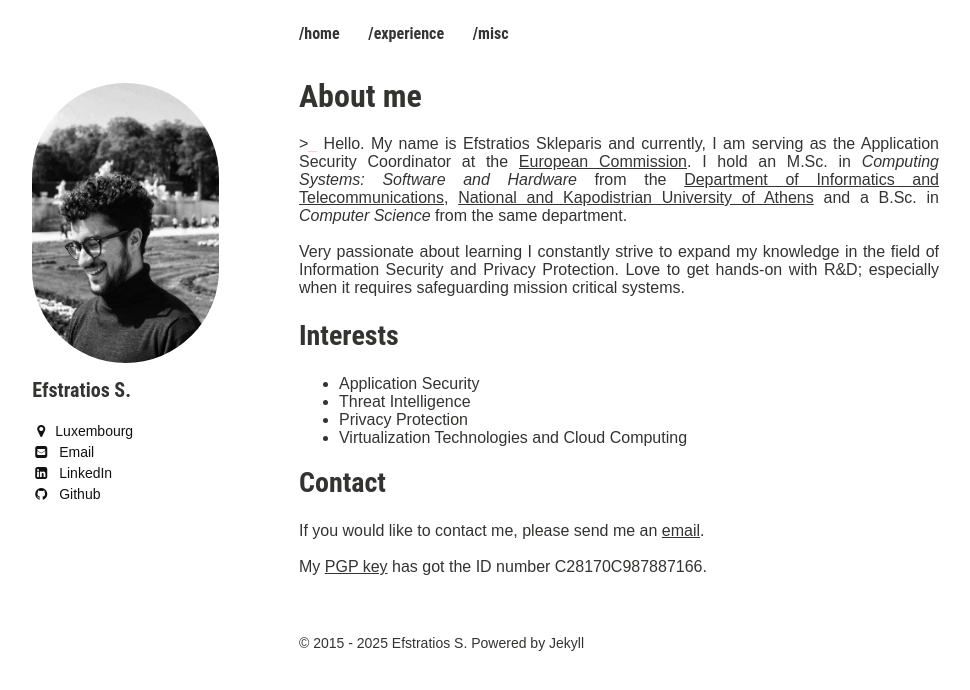
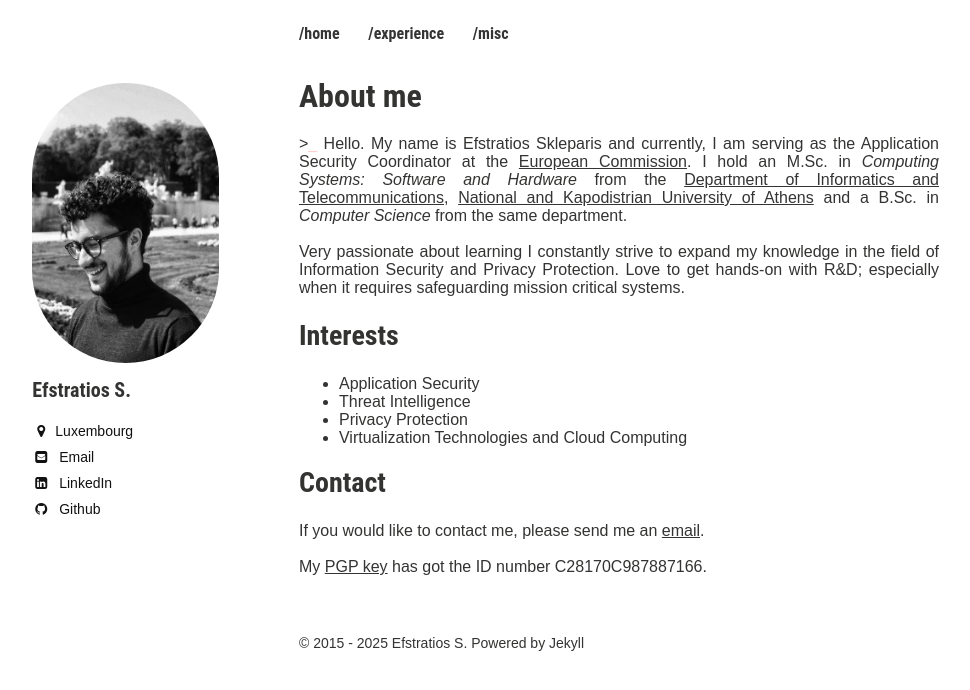
Before and after one commit to efstratios/efstratios.github.io, a Jekyll site: the page built from index.md, in a window 1280 px wide. Shown: the top 690 px of the page, without its empty margins (21-991 px from the left). Built offline with Jekyll 4.4.1, drawn with Linux system fonts in a browser that asks for light colours.

Commit message:
added more margin for accessibility

```diff
--- a/_includes/_author-bio.html
+++ b/_includes/_author-bio.html
@@ -12,16 +12,16 @@
 
   <h3 itemprop="name">{{ author.name }}</h3>
   <p>{{ author.bio }}</p>
-  {% if author.location %}<span class="author-social" itemprop="name" ><i class="fa fa-fw fa-map-marker"></i>{{ author.location }}</span>{% endif %}
+  {% if author.location %}<span class="author-social" itemprop="name" ><i class="fa fa-fw fa-map-marker""></i>{{ author.location }}</span>{% endif %}
   {% if author.email %}<a href="mailto:{{ author.email }}" class="author-social" target="_blank" rel="noopener"><i class="fa fa-fw fa-envelope-square"></i> Email</a>{% endif %}
   {% if author.linkedin %}<a href="http://linkedin.com/in/{{ author.linkedin }}" class="author-social" target="_blank" rel="noopener"><i class="fa fa-fw fa-linkedin-square"></i> LinkedIn</a>{% endif %}
+  {% if author.github %}<a href="http://github.com/{{ author.github }}" class="author-social" target="_blank" rel="noopener"><i class="fa fa-fw fa-github"></i> Github</a>{% endif %}
   {% if author.twitter %}<a href="http://twitter.com/{{ author.twitter }}" class="author-social" target="_blank" rel="noopener"><i class="fa fa-fw fa-twitter-square"></i> Twitter</a>{% endif %}
   {% if author.facebook %}<a href="http://facebook.com/{{ author.facebook }}" class="author-social" target="_blank" rel="noopener"><i class="fa fa-fw fa-facebook-square"></i> Facebook</a>{% endif %}
   {% if author.google.plus %}<a href="http://plus.google.com/+{{ author.google.plus }}" class="author-social" target="_blank" rel="noopener"><i class="fa fa-fw fa-google-plus-square"></i> Google+</a>{% endif %}
   {% if author.xing %}<a href="http://www.xing.com/profile/{{ author.xing }}" class="author-social" target="_blank" rel="noopener"><i class="fa fa-fw fa-xing-square"></i> XING</a>{% endif %}
   {% if author.instagram %}<a href="http://instagram.com/{{ author.instagram }}" class="author-social" target="_blank" rel="noopener"><i class="fa fa-fw fa-instagram"></i> Instagram</a>{% endif %}
   {% if author.tumblr %}<a href="http://{{ author.tumblr }}.tumblr.com" class="author-social" target="_blank" rel="noopener"><i class="fa fa-fw fa-tumblr-square"></i> Tumblr</a>{% endif %}
-  {% if author.github %}<a href="http://github.com/{{ author.github }}" class="author-social" target="_blank" rel="noopener"><i class="fa fa-fw fa-github"></i> Github</a>{% endif %}
   {% if author.stackoverflow %}<a href="http://stackoverflow.com/users/{{ author.stackoverflow }}" class="author-social" target="_blank" rel="noopener"><i class="fa fa-fw fa-stack-overflow"></i> Stackoverflow</a>{% endif %}
   {% if author.lastfm %}<a href="http://lastfm.com/user/{{ author.lastfm }}" class="author-social" target="_blank" rel="noopener"><i class="fa fa-fw fa-music"></i> Last.fm</a>{% endif %}
   {% if author.dribbble %}<a href="http://dribbble.com/{{ author.dribbble }}" class="author-social" target="_blank" rel="noopener"><i class="fa fa-fw fa-dribbble"></i> Dribbble</a>{% endif %}
--- a/_sass/page.scss
+++ b/_sass/page.scss
@@ -388,6 +388,7 @@ $button-size: 1.5rem;
 		.author-social {
 			display: block;
 			// max-width: 125px;
+			margin-top: 10px;
 			white-space: nowrap;
 		}
 		h3 {
```
